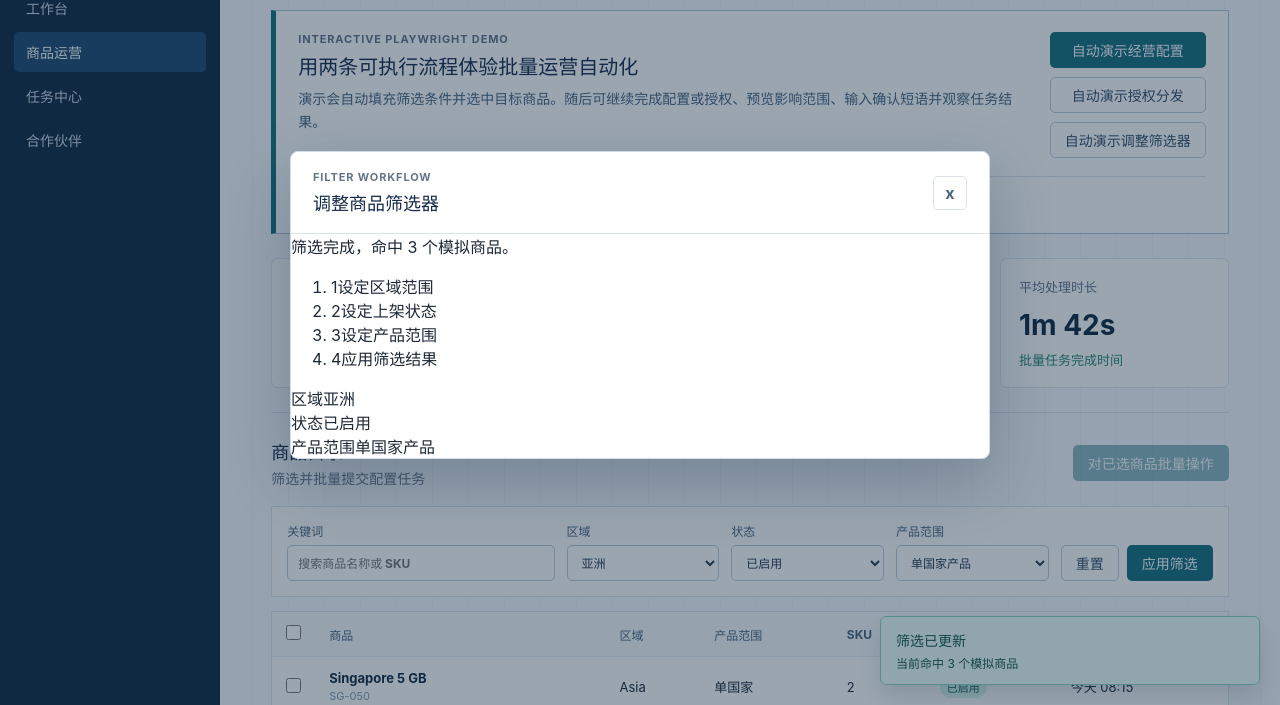
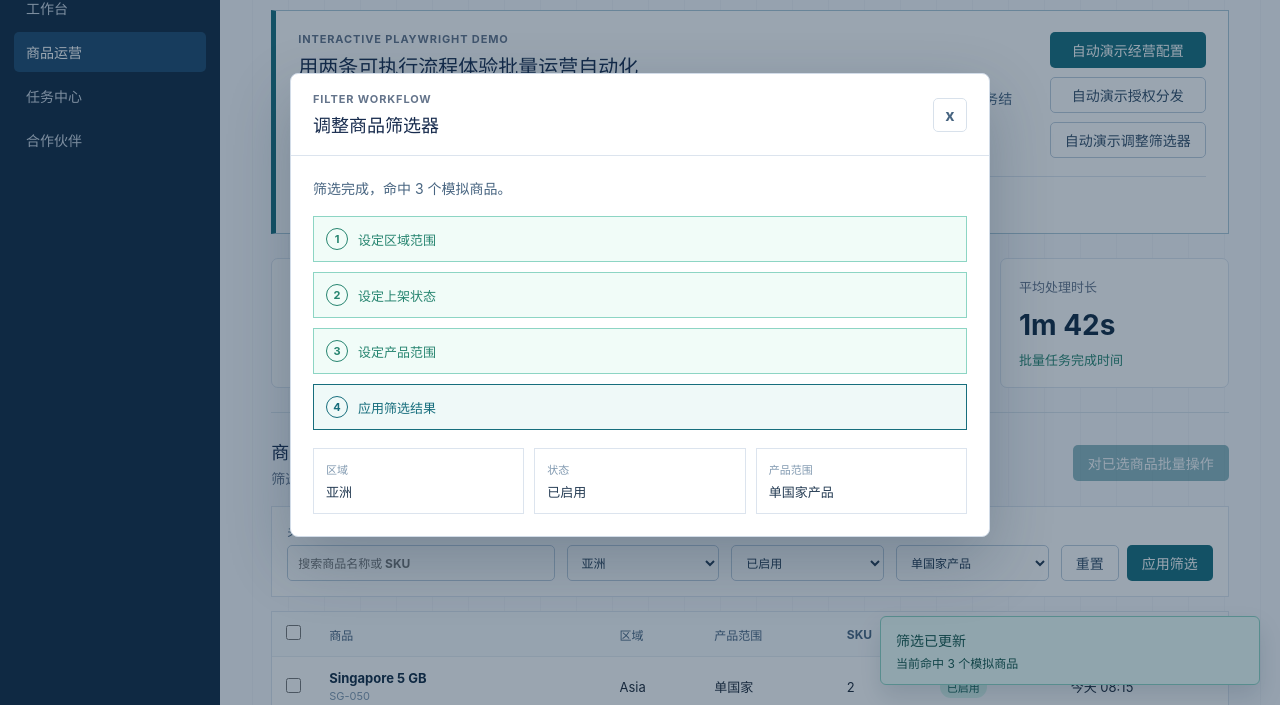
Before and after one commit to Alwinfang/opsflow-batch-automation-demo, a website: page index.html in a window 1280 px wide. Both pictures are taken after a click on the button "自动演示调整筛选器". Shown: the part 95-800 px from the top of the page. Drawn offline with Linux system fonts and the light colour scheme.

Commit message:
Style filter adjustment workflow

```diff
--- a/styles.css
+++ b/styles.css
@@ -699,6 +699,87 @@ dialog::backdrop {
   margin-top: 7px;
 }
 
+.filter-demo-body {
+  padding: 22px;
+}
+
+.filter-demo-body > p {
+  margin-bottom: 18px;
+  color: #486581;
+  font-size: 14px;
+}
+
+.filter-demo-steps {
+  display: grid;
+  gap: 10px;
+  margin: 0;
+  padding: 0;
+  list-style: none;
+}
+
+.filter-demo-steps li {
+  display: flex;
+  align-items: center;
+  gap: 10px;
+  padding: 11px 12px;
+  border: 1px solid #dce4ee;
+  color: #627d98;
+  background: #f8fafc;
+  font-size: 13px;
+}
+
+.filter-demo-steps span {
+  display: grid;
+  width: 22px;
+  height: 22px;
+  place-items: center;
+  border: 1px solid currentColor;
+  border-radius: 50%;
+  font-size: 11px;
+  font-weight: 700;
+}
+
+.filter-demo-steps li.active {
+  border-color: #176e7d;
+  color: #176e7d;
+  background: #eff9f8;
+}
+
+.filter-demo-steps li.done {
+  border-color: #8dd5c4;
+  color: #278570;
+  background: #f1fcf8;
+}
+
+.filter-preview {
+  display: grid;
+  grid-template-columns: repeat(3, minmax(0, 1fr));
+  gap: 10px;
+  margin-top: 18px;
+}
+
+.filter-preview > div {
+  padding: 12px;
+  border: 1px solid #dce4ee;
+  background: #ffffff;
+}
+
+.filter-preview span,
+.filter-preview strong {
+  display: block;
+}
+
+.filter-preview span {
+  color: #829ab1;
+  font-size: 11px;
+}
+
+.filter-preview strong {
+  margin-top: 5px;
+  color: #243b53;
+  font-size: 13px;
+}
+
 .confirmation {
   display: block;
   margin-top: 15px;
@@ -769,7 +850,7 @@ dialog::backdrop {
   }
 
   .demo-intro-actions {
-    grid-template-columns: repeat(2, minmax(0, 1fr));
+    grid-template-columns: repeat(3, minmax(0, 1fr));
   }
 
   .partner-grid {
@@ -813,6 +894,7 @@ dialog::backdrop {
   .form-grid,
   .scope-summary,
   .preview-grid,
+  .filter-preview,
   .partner-grid {
     grid-template-columns: 1fr;
   }
```
